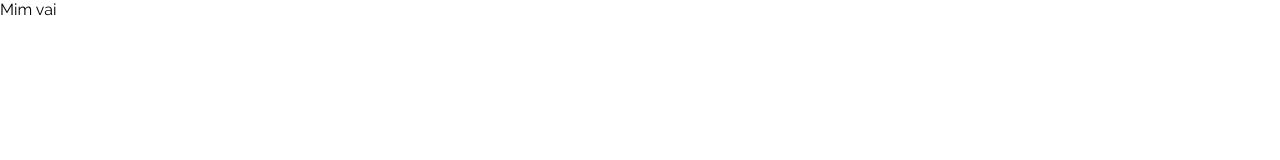
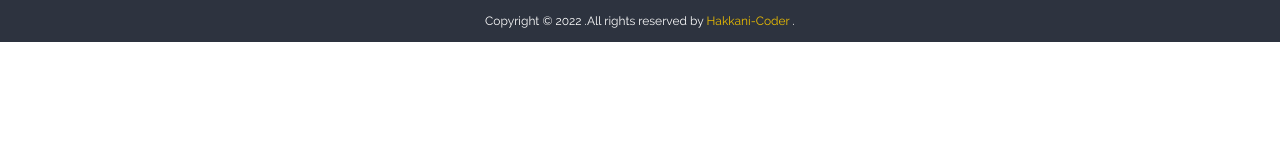
Before and after one commit to Mim-Hakkani/Restudent-html-css-, a plain HTML site: page index.html in a window 1280 px wide. Drawn offline with Linux system fonts and the light colour scheme.

Commit message:
footer bottom section completed

```diff
--- a/css/style.css
+++ b/css/style.css
@@ -54,6 +54,15 @@ body{
     padding:o 15px;
     margin:0 auto;
 }
-h1{
-    color:var(--primary)
+
+/* copyright bottom footer  */
+.copyright-footer{
+    background-color: var(--footer);
+    color: #FEFEFE;
+     padding: 14px 0px;
 }
+.copyright-footer p{
+    font-size: 12px;
+    text-align: center;
+
+}
--- a/index.html
+++ b/index.html
@@ -9,8 +9,28 @@
     <link rel="stylesheet" href="css/style.css">
 </head>
 <body>
+    <!-- header top  -->
 
-    <p>Mim vai</p>
+    <!-- nabvar  -->
 
+    <!-- main container  -->
+
+    <!-- footer area  -->
+    <footer>
+             <!-- foote top  -->
+        <div class="footer-top"></div>
+
+           <!-- copyright footer -->
+        <div class="copyright-footer">
+          <p>Copyright &copy; 2022 .All rights reserved by  <span style="color: var(--primary)">
+            Hakkani-Coder
+          </span>.</p>
+        </div>
+    </footer>
+
+
+
+    <script>
+    </script>
 </body>
 </html>
```
